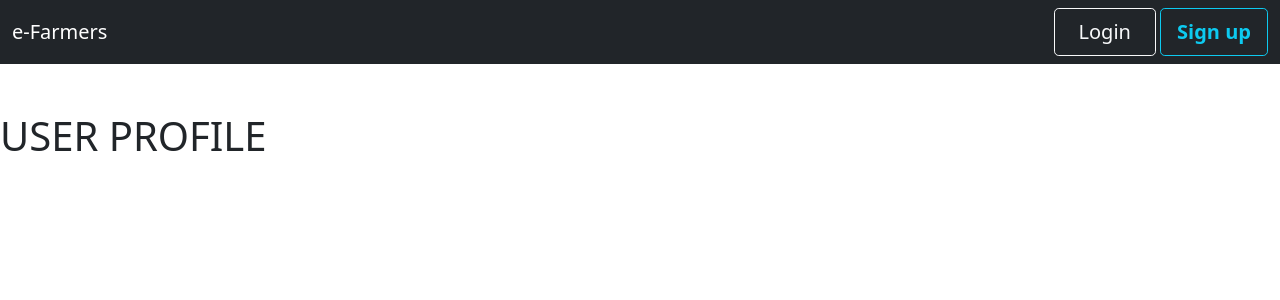
After one commit to florin-git/E-Farmers, a Django app: page /user_auth/viewProfile in a window 1280 px wide. The commit adds this page. Shown: the top 300 px of the page. Run offline with Django 4.2, Linux system fonts and the light colour scheme.

Commit message:
adding page profile

```diff
--- a/user_service/user_auth/templates/user_auth/common.html
+++ b/user_service/user_auth/templates/user_auth/common.html
@@ -17,12 +17,13 @@
 <body>
     <!-- Image and text -->
     <nav class="navbar navbar-dark bg-dark">
-        <div class="container-fluid">
+        <div class="container-fluid ">
             <a class="navbar-brand" href="{% url 'home' %}">
                 e-Farmers
             </a>
             <div class="text-end">
                 {% if user.is_authenticated %}
+                    <a href="{% url 'profile' %}" type = "button" class="btn btn-outline-info btn-lg fw-bold">Profile</a>
                     <a href="{% url 'logout' %}" type = "button" class="btn btn-outline-light btn-lg px-4">Logout</a>
                 {% else %}
                     <a href="{% url 'login' %}" type = "button" class="btn btn-outline-light btn-lg px-4">Login</a>
--- /dev/null
+++ b/user_service/user_auth/templates/user_auth/userProfile.html
@@ -0,0 +1,9 @@
+{% extends 'user_auth/common.html' %}
+
+{% block content %}
+
+    <br><br>
+    <h1>USER PROFILE</h1>
+    <br><br>
+
+{% endblock %}
--- a/user_service/user_auth/urls.py
+++ b/user_service/user_auth/urls.py
@@ -1,10 +1,10 @@
 from django.urls import path
 from . import views
-from .views import SignUpView
-#path('signup', views.signup, name = 'signup'),
+
 urlpatterns = [
     path('', views.show_home, name = 'home'),
     path('login', views.login_user, name = 'login'),
     path('signup', views.signup, name = 'signup'),
     path('logout_user',views.logout_user, name = 'logout'),
+    path('viewProfile', views.viewProfile, name = 'profile'),
 ]
--- a/user_service/user_auth/views.py
+++ b/user_service/user_auth/views.py
@@ -45,12 +45,10 @@ def signup(request):
         'form' : form,
     })
 
-class SignUpView(generic.CreateView):
-    form_class = UserCreationForm
-    success_url = reverse_lazy('login')
-    template_name = 'user_auth/signup.html'
-
 def logout_user(request):
     logout(request)
     messages.success(request,(" Successfully logged out"))
     return redirect('home')
+
+def viewProfile(request):
+    return render(request, 'user_auth/userProfile.html')
```
